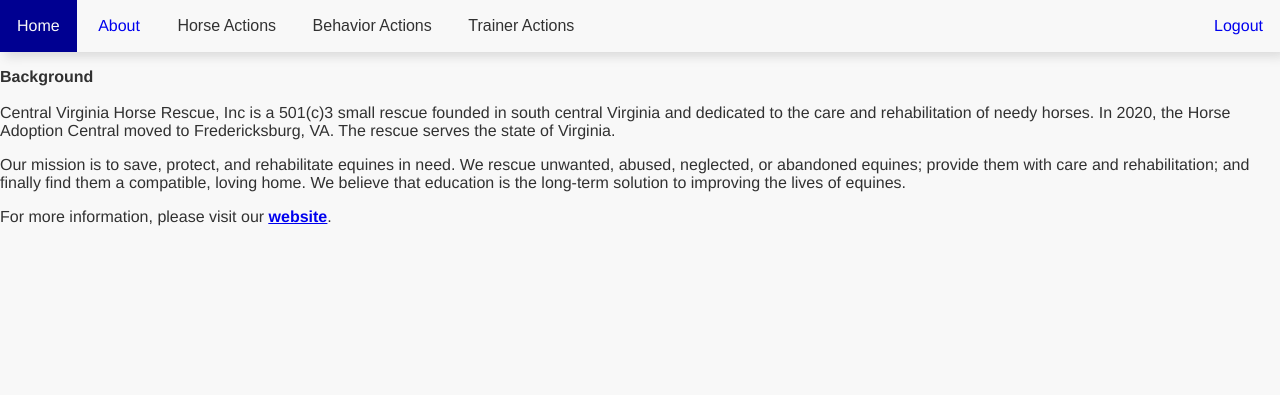
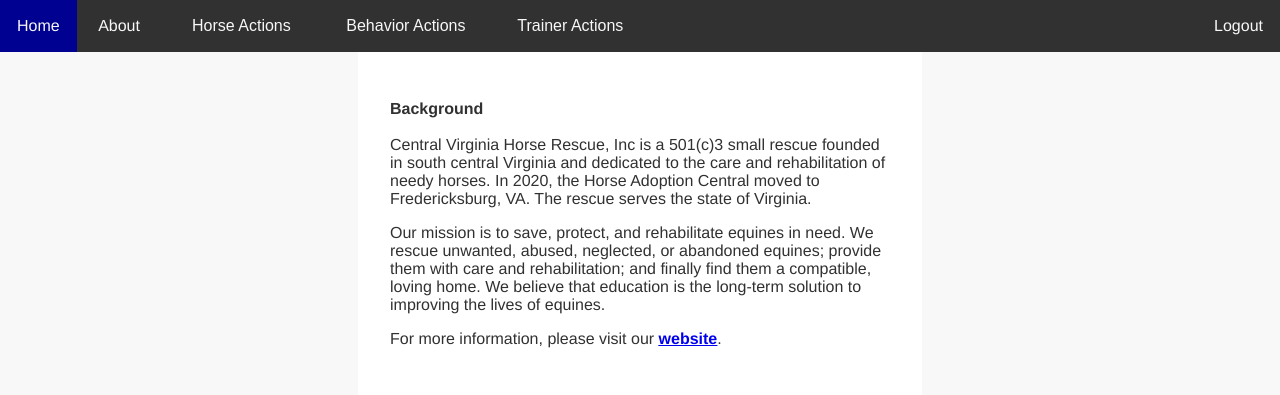
Before and after one commit to skyshane1/horsetrainersystem, a PHP site: page /about.php in a window 1280 px wide. Shown: the top 395 px of the page. Run offline with PHP 8.4, Linux system fonts and the light colour scheme; the visitor is signed in with stand-in values (Sample User, id 1).

Commit message:
Even more css stuff

```diff
--- a/about.php
+++ b/about.php
@@ -6,19 +6,21 @@
  */
 
 	session_start();
-	session_cache_expire(30);
+	if(session_status() != PHP_SESSION_ACTIVE){
+		session_cache_expire(30);
+	}
 ?>
 <html>
 	<head>
 		<title>
 			About
 		</title>
-		<link rel="stylesheet" href="styles.css" type="text/css" />
+		<link rel="stylesheet" href="newstyle.css" type="text/css" />
 	</head>
 	<body>
 		<div id="container">
 			<?PHP include('header.php');?>
-			<div id="content">
+			<div class="content">
 				<p><strong>Background</strong><br /><br />
 
 				Central Virginia Horse Rescue, Inc   is a 501(c)3 small  rescue founded in south central Virginia and
--- a/behaviorActions.php
+++ b/behaviorActions.php
@@ -120,7 +120,7 @@
             }
         </style>
         <link rel="stylesheet" href="lib/jquery-ui.css" />
-        <link rel="stylesheet" href="styles.css" type="text/css" />
+        <link rel="stylesheet" href="newstyle.css" type="text/css" />
         <script src="lib/jquery-1.9.1.js"></script>
         <script src="lib/jquery-ui.js"></script>
     </head>
--- a/editPersonForm.inc
+++ b/editPersonForm.inc
@@ -37,8 +37,8 @@
         echo("<input type='hidden' name='oldName' value='$oldName'/>");
 
     ?>
+    <h2>Edit Account</h2>
     <fieldset>
-        <legend>Person Information:</legend>
         <?php
             if($formAction == "addPerson" || $formAction == "confirmAdd"){
                 //leave the fields blank
--- a/getPersonForm.inc
+++ b/getPersonForm.inc
@@ -32,9 +32,9 @@
 
 <input type="hidden" name="old_name" value="new">
 <input type="hidden" name="_form_submit" value="1">
+<h2>Person Name</h2>
 <fieldset>
-    <legend>Person Name:</legend>
-    <p>Person Name<span style="font-size:x-small;color:FF0000"></span>: </p>
+    <p>Person Name</p>
     <select name="personName" tabindex="1">
         <?PHP
 
--- a/newstyle.css
+++ b/newstyle.css
@@ -8,6 +8,8 @@
 .content {
     max-width: 500px;
     margin: auto;
+    background: white;
+    padding: 32px;
 }
 
 body {
@@ -32,7 +34,8 @@
 }
 
 .hlink {
-    background-color: #f8f8f8;
+    background-color: #313131;
+    color:#f8f8f8;
     padding: 17px;
     font-size: 16px;
     border: none;
@@ -46,7 +49,7 @@
     color: #f8f8f8;
 }
 
-h1 {
+h1, h2 {
     text-align: center;
     padding: 16px;
     margin: 0;
@@ -63,7 +66,8 @@
 }
 
 .container {
-    box-shadow: 5px 5px 10px #dcdcdc;
+    background-color: #313131;
+    color:#f8f8f8;
 }
 
 .flex-container {
@@ -92,10 +96,11 @@
 }
 
 .dropbtn {
-    color: inherit;
-    background-color: #f8f8f8;
+    color:#f8f8f8;;
+    background-color: #313131;
     padding: 16px;
     font-size: 16px;
+    min-width: 160px;
     border: none;
     cursor: pointer;
 }
@@ -110,7 +115,8 @@
 .dropdown-content {
     display: none;
     position: absolute;
-    background-color: #f8f8f8;
+    color:#f8f8f8;;
+    background-color: #313131;
     min-width: 160px;
     box-shadow: 0 8px 16px 0 rgba(0,0,0,0.2);
     z-index: 1;
@@ -126,7 +132,7 @@
 
 /* Change color of dropdown links on hover */
 .dropdown-content a:hover {
-    background-color: #f1f1f1
+    background-color: #000091;
 }
 
 /* Show the dropdown menu on hover */
```
